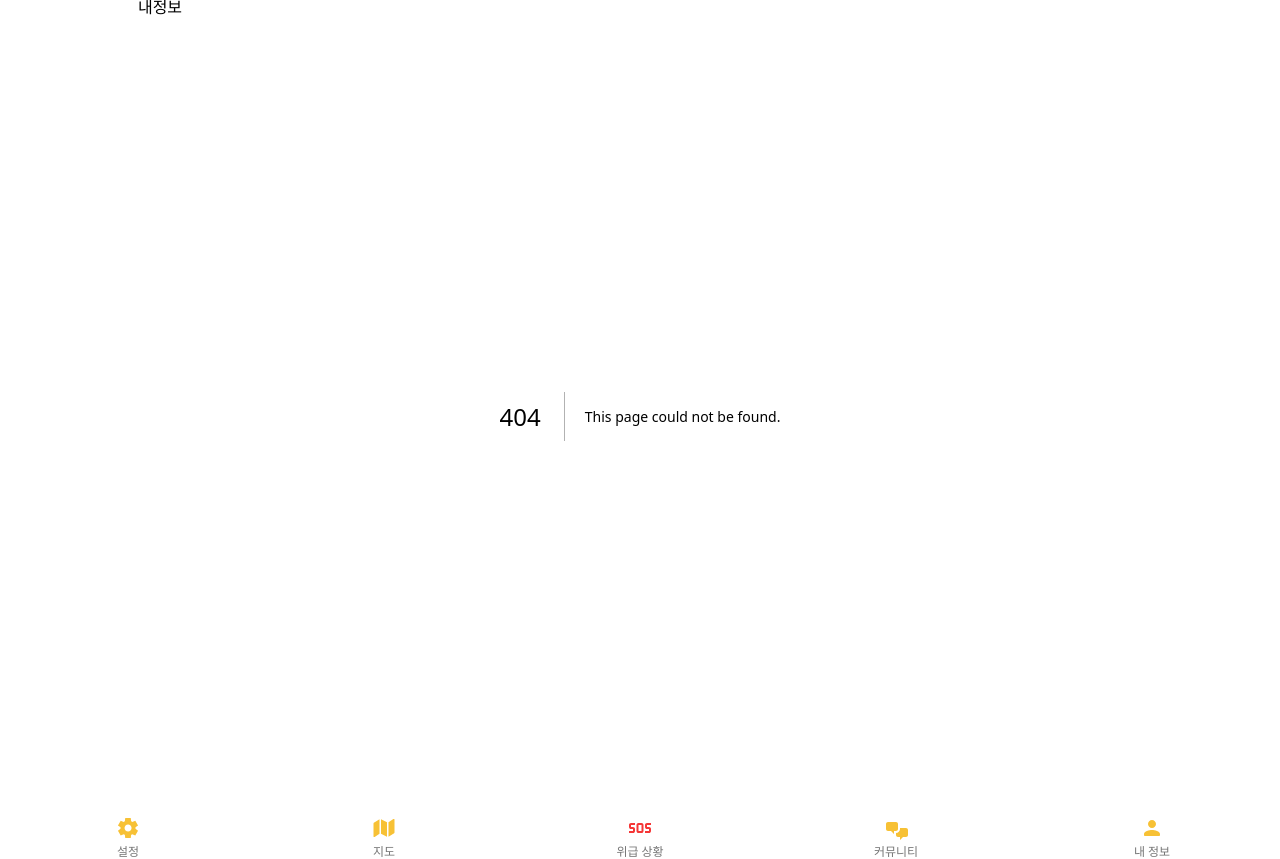
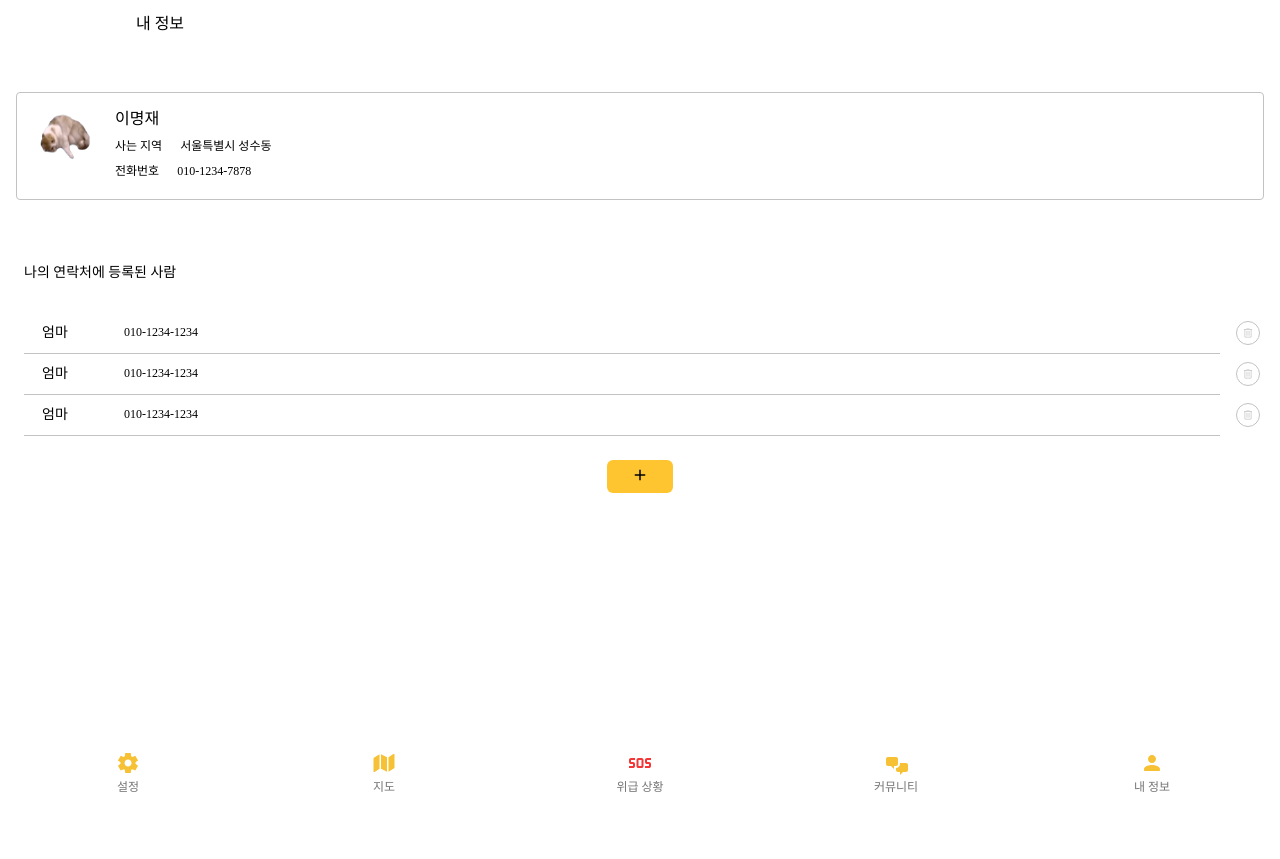
Before and after one commit to Jjaang9/app, a Next.js app: page /my-info in a window 1280 px wide. Before the commit this address had no page. After the commit the page ends 800 px from the top, so only its background shows below. Built offline with nearby package versions, Linux system fonts and the light colour scheme.

Commit message:
ADD :: 내 정보 페이지 퍼블리싱

```diff
--- /dev/null
+++ b/src/app/my-info/page.tsx
@@ -0,0 +1,115 @@
+"use client";
+
+import ContactItem from "@/components/app/my-info/ContactItem";
+import IconAdd from "@/icons/IconAdd";
+import Image from "next/image";
+import { styled } from "styled-components";
+
+const MyInfo = () => {
+  return (
+    <StyledMyInfo>
+      <ProfileCard>
+        <ProfileImageBox>
+          <Image
+            src="/sleep-cat.png"
+            alt="sleep-cat"
+            width={56}
+            height={56}
+            objectFit="cover"
+          />
+        </ProfileImageBox>
+        <div>
+          <Name>이명재</Name>
+          <InfoList>
+            <InfoItem>
+              <InfoType>사는 지역</InfoType>
+              <InfoData>서울특별시 성수동</InfoData>
+            </InfoItem>
+            <InfoItem>
+              <InfoType>전화번호</InfoType>
+              <InfoData>010-1234-7878</InfoData>
+            </InfoItem>
+          </InfoList>
+        </div>
+      </ProfileCard>
+      <MyContacts>나의 연락처에 등록된 사람</MyContacts>
+      <ContactList>
+        <ContactItem />
+        <ContactItem />
+        <ContactItem />
+      </ContactList>
+      <AddContactButton>
+        <IconAdd />
+      </AddContactButton>
+    </StyledMyInfo>
+  );
+};
+
+export default MyInfo;
+
+const StyledMyInfo = styled.div`
+  height: 100%;
+`;
+
+const ProfileCard = styled.div`
+  padding: 18px 20px;
+  display: flex;
+  gap: 22px;
+  border-radius: 4px;
+  border: 0.5px solid #c2c2c2;
+  margin: 44px 16px 0;
+`;
+
+const ProfileImageBox = styled.div`
+  width: 56px;
+  height: 56px;
+  border-radius: 23px;
+  overflow: hidden;
+`;
+
+const InfoList = styled.div`
+  display: flex;
+  flex-direction: column;
+  gap: 6px;
+`;
+
+const Name = styled.p`
+  margin-bottom: 10px;
+`;
+
+const InfoItem = styled.div`
+  display: flex;
+  gap: 18px;
+`;
+
+const InfoType = styled.p`
+  font-size: 12px;
+  font-weight: 500;
+  line-height: 160%;
+`;
+
+const InfoData = styled.p`
+  font-size: 12px;
+  font-weight: 400;
+  line-height: 160%;
+`;
+
+const MyContacts = styled.p`
+  font-size: 14px;
+  font-weight: 500;
+  line-height: 130%;
+  margin: 64px 24px 0;
+`;
+
+const ContactList = styled.div`
+  margin-top: 30px;
+  padding: 0 20px 0 24px;
+`;
+
+const AddContactButton = styled.button`
+  display: block;
+  padding: 6px 24px;
+  border-radius: 6px;
+  margin: 24px auto 0;
+  background: #ffc531;
+`;
--- /dev/null
+++ b/src/components/app/my-info/ContactItem.tsx
@@ -0,0 +1,44 @@
+import IconTrashCircle from "@/icons/IconTrashCircle";
+import styled from "styled-components";
+
+const ContactItem = () => {
+  return (
+    <StyledContactItem>
+      <ContactInfo>
+        <Name>엄마</Name>
+        <Phone>010-1234-1234</Phone>
+      </ContactInfo>
+      <IconTrashCircle />
+    </StyledContactItem>
+  );
+};
+
+export default ContactItem;
+
+const StyledContactItem = styled.div`
+  display: flex;
+  align-items: center;
+  gap: 16px;
+`;
+
+const ContactInfo = styled.div`
+  display: flex;
+  align-items: center;
+  height: 40px;
+  padding: 0 18px;
+  flex: 1;
+  border-bottom: 0.5px solid #c2c2c2;
+`;
+
+const Name = styled.p`
+  font-size: 14px;
+  font-weight: 500;
+  line-height: 130%;
+  min-width: 82px;
+`;
+
+const Phone = styled.p`
+  font-size: 12px;
+  font-weight: 500;
+  line-height: 130%;
+`;
--- a/src/components/common/Header.tsx
+++ b/src/components/common/Header.tsx
@@ -3,7 +3,7 @@ import styled from "styled-components";
 const Header = () => {
   return (
     <StyledHeader>
-      <Title>내정보</Title>
+      <Title>내 정보</Title>
     </StyledHeader>
   );
 };
--- a/src/components/common/Navigation.tsx
+++ b/src/components/common/Navigation.tsx
@@ -25,7 +25,7 @@ const Navigation = () => {
         <IconCommunity />
         <Desc>커뮤니티</Desc>
       </LinkItem>
-      <LinkItem href="/myinfo">
+      <LinkItem href="/my-info">
         <IconPerson />
         <Desc>내 정보</Desc>
       </LinkItem>
--- /dev/null
+++ b/src/icons/IconAdd.tsx
@@ -0,0 +1,18 @@
+const IconAdd = () => {
+  return (
+    <svg
+      xmlns="http://www.w3.org/2000/svg"
+      width="18"
+      height="18"
+      viewBox="0 0 18 18"
+      fill="none"
+    >
+      <path
+        d="M14.25 9.7485H9.75V14.2485H8.25V9.7485H3.75V8.2485H8.25V3.7485H9.75V8.2485H14.25V9.7485Z"
+        fill="black"
+      />
+    </svg>
+  );
+};
+
+export default IconAdd;
--- /dev/null
+++ b/src/icons/IconTrashCircle.tsx
@@ -0,0 +1,19 @@
+const IconTrashCircle = () => {
+  return (
+    <svg
+      width="24"
+      height="24"
+      viewBox="0 0 24 24"
+      fill="none"
+      xmlns="http://www.w3.org/2000/svg"
+    >
+      <circle cx="12" cy="12" r="11.5" fill="white" stroke="#C2C2C2" />
+      <path
+        d="M9.2625 16.5C9.05625 16.5 8.87969 16.4266 8.73281 16.2797C8.58594 16.1328 8.5125 15.9563 8.5125 15.75V8.625H8V7.875H10.35V7.5H13.65V7.875H16V8.625H15.4875V15.75C15.4875 15.95 15.4125 16.125 15.2625 16.275C15.1125 16.425 14.9375 16.5 14.7375 16.5H9.2625ZM14.7375 8.625H9.2625V15.75H14.7375V8.625ZM10.5875 14.675H11.3375V9.6875H10.5875V14.675ZM12.6625 14.675H13.4125V9.6875H12.6625V14.675Z"
+        fill="#C5C5C5"
+      />
+    </svg>
+  );
+};
+
+export default IconTrashCircle;
```
Also changed, not shown: public/sleep-cat.png (added), src/components/NavBar.tsx (deleted).
